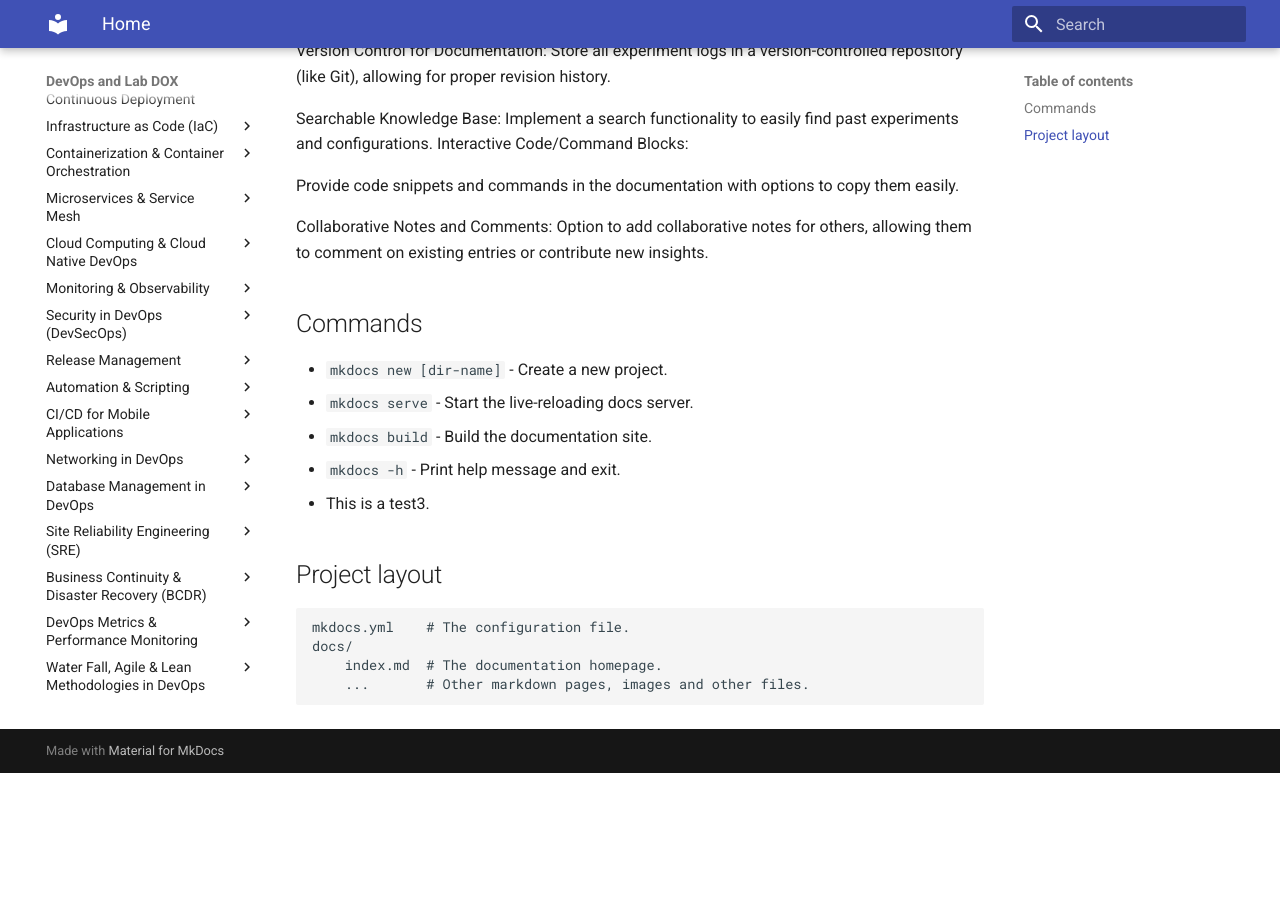
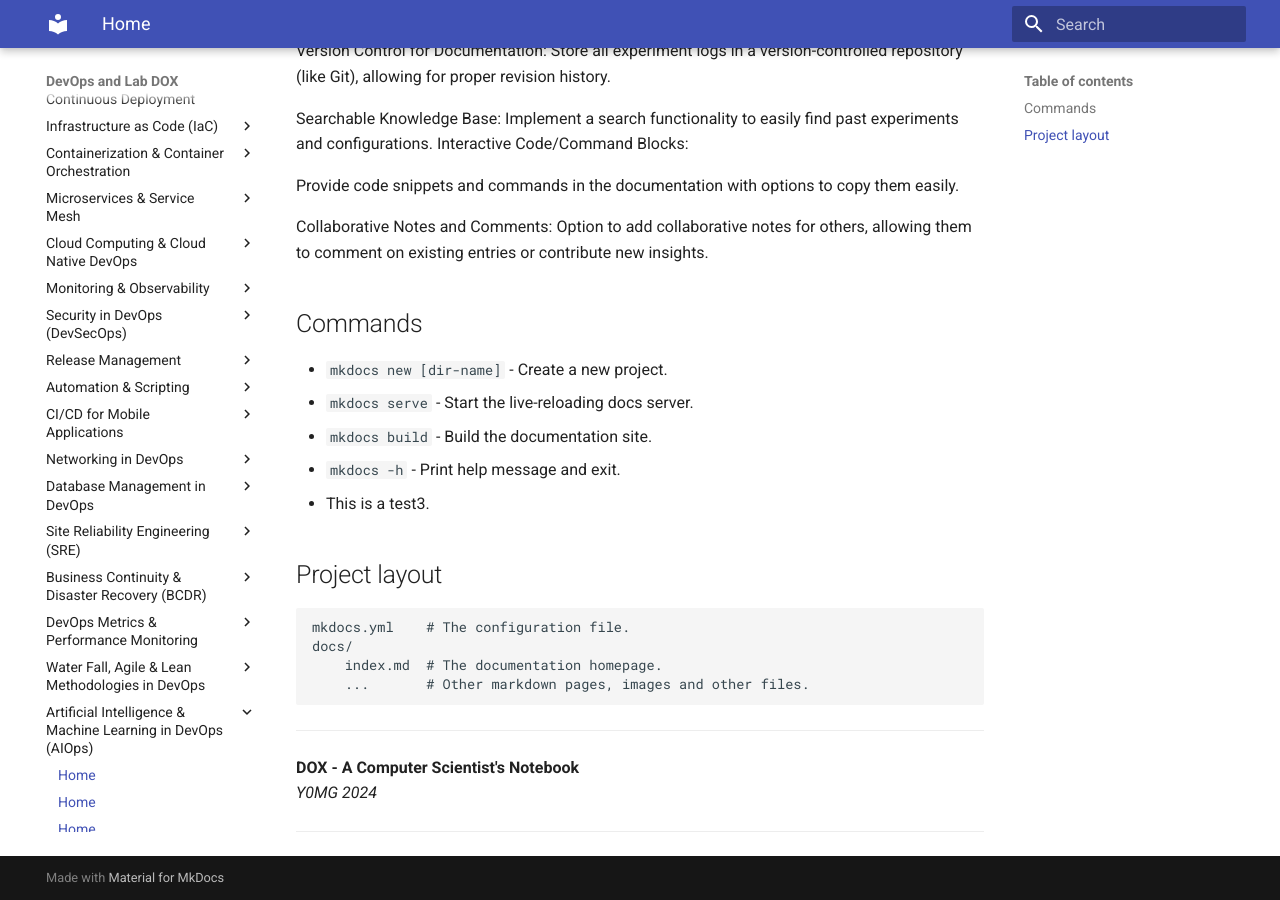
Before and after one commit to youroldmangaming/DOX, an MkDocs documentation site: the page built from docs/index.md, in a window 1280 px wide and 900 px high, scrolled down 1675 px. Built offline with MkDocs 1.6.1 and Material for MkDocs 9.7.7, drawn with Linux system fonts in a browser that asks for light colours; before the commit the page ends 2448 px from its top, so only the background shows below that.

Commit message:
Update index.md

```diff
--- a/docs/index.md
+++ b/docs/index.md
@@ -42,3 +42,11 @@
     docs/
         index.md  # The documentation homepage.
         ...       # Other markdown pages, images and other files.
+
+
+---
+
+**DOX - A Computer Scientist's Notebook**
+_Y0MG 2024_
+
+---
```
